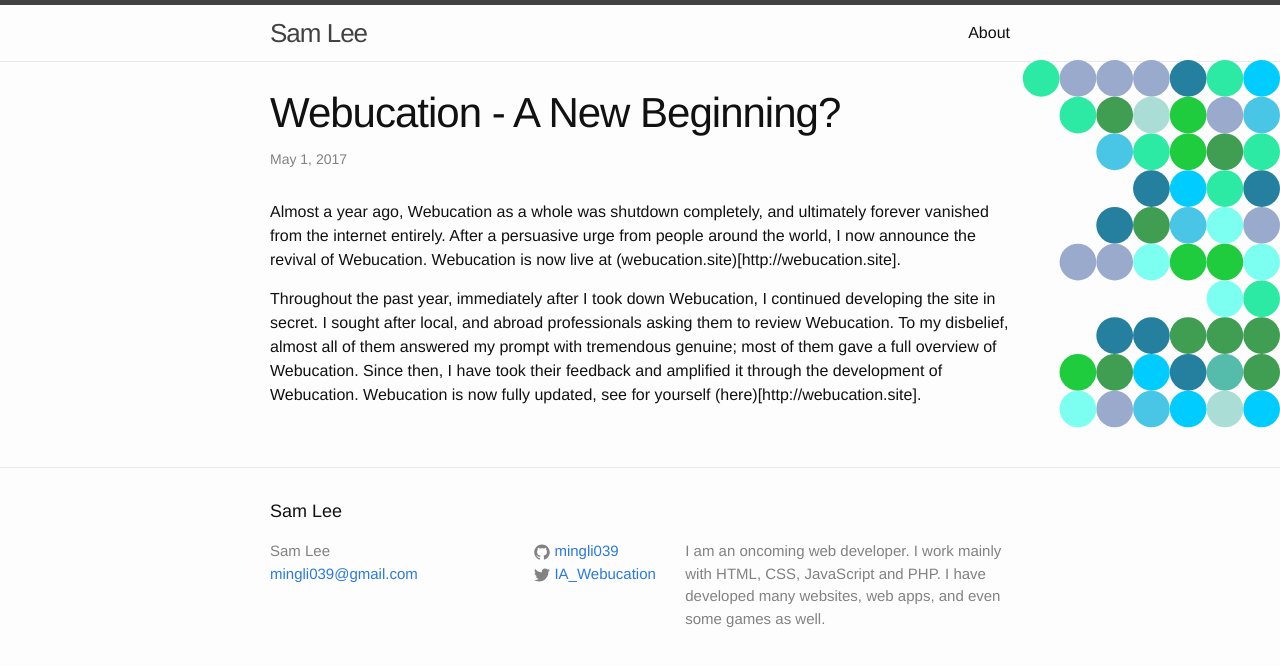
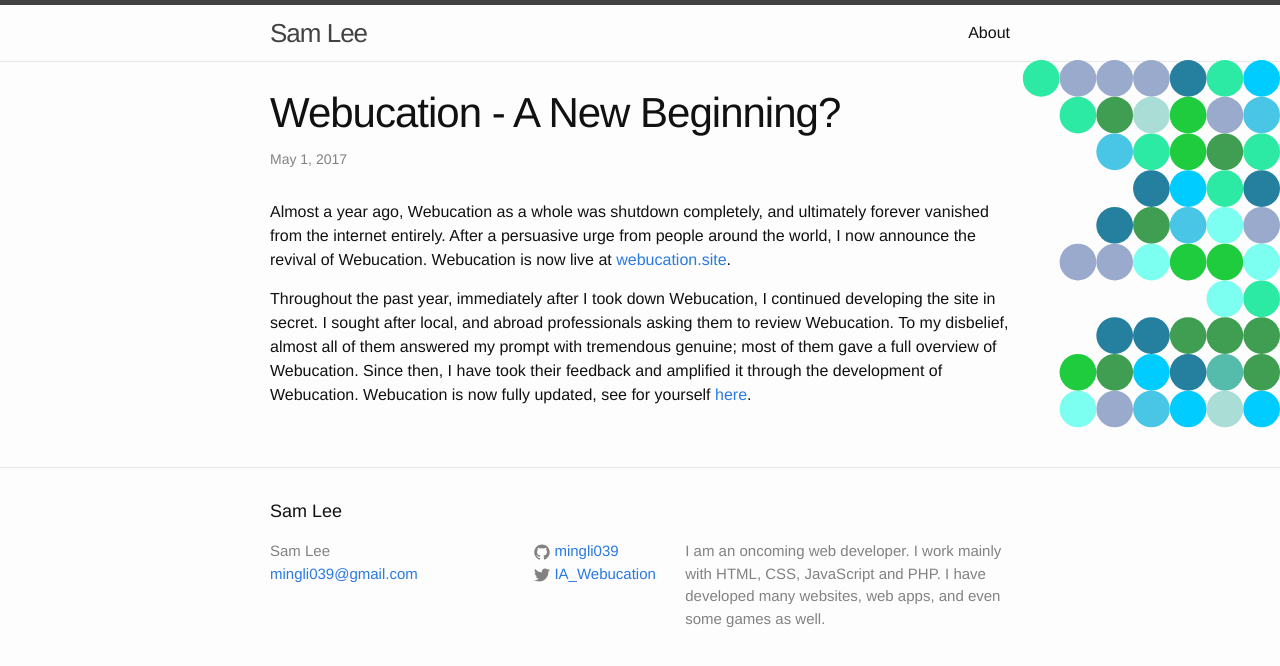
Before and after one commit to mingli039/mingli039.github.io, a Jekyll site: the page built from _posts/2017-05-01-webucation-a-new-beginning.md, in a window 1280 px wide. Shown: the top 666 px of the page. Built offline with Jekyll 4.4.1, drawn with Linux system fonts in a browser that asks for light colours; nearby versions of some CDN libraries.

Commit message:
Update 2017-05-01-webucation-a-new-beginning.md

```diff
--- a/_posts/2017-05-01-webucation-a-new-beginning.md
+++ b/_posts/2017-05-01-webucation-a-new-beginning.md
@@ -2,6 +2,6 @@
 layout: post
 title:  Webucation - A New Beginning?
 ---
-Almost a year ago, Webucation as a whole was shutdown completely, and ultimately forever vanished from the internet entirely. After a persuasive urge from people around the world, I now announce the revival of Webucation. Webucation is now live at (webucation.site)[http://webucation.site].
+Almost a year ago, Webucation as a whole was shutdown completely, and ultimately forever vanished from the internet entirely. After a persuasive urge from people around the world, I now announce the revival of Webucation. Webucation is now live at [webucation.site](http://webucation.site).
 
-Throughout the past year, immediately after I took down Webucation, I continued developing the site in secret. I sought after local, and abroad professionals asking them to review Webucation. To my disbelief, almost all of them answered my prompt with tremendous genuine; most of them gave a full overview of Webucation. Since then, I have took their feedback and amplified it through the development of Webucation. Webucation is now fully updated, see for yourself (here)[http://webucation.site].
+Throughout the past year, immediately after I took down Webucation, I continued developing the site in secret. I sought after local, and abroad professionals asking them to review Webucation. To my disbelief, almost all of them answered my prompt with tremendous genuine; most of them gave a full overview of Webucation. Since then, I have took their feedback and amplified it through the development of Webucation. Webucation is now fully updated, see for yourself [here](http://webucation.site).
```
